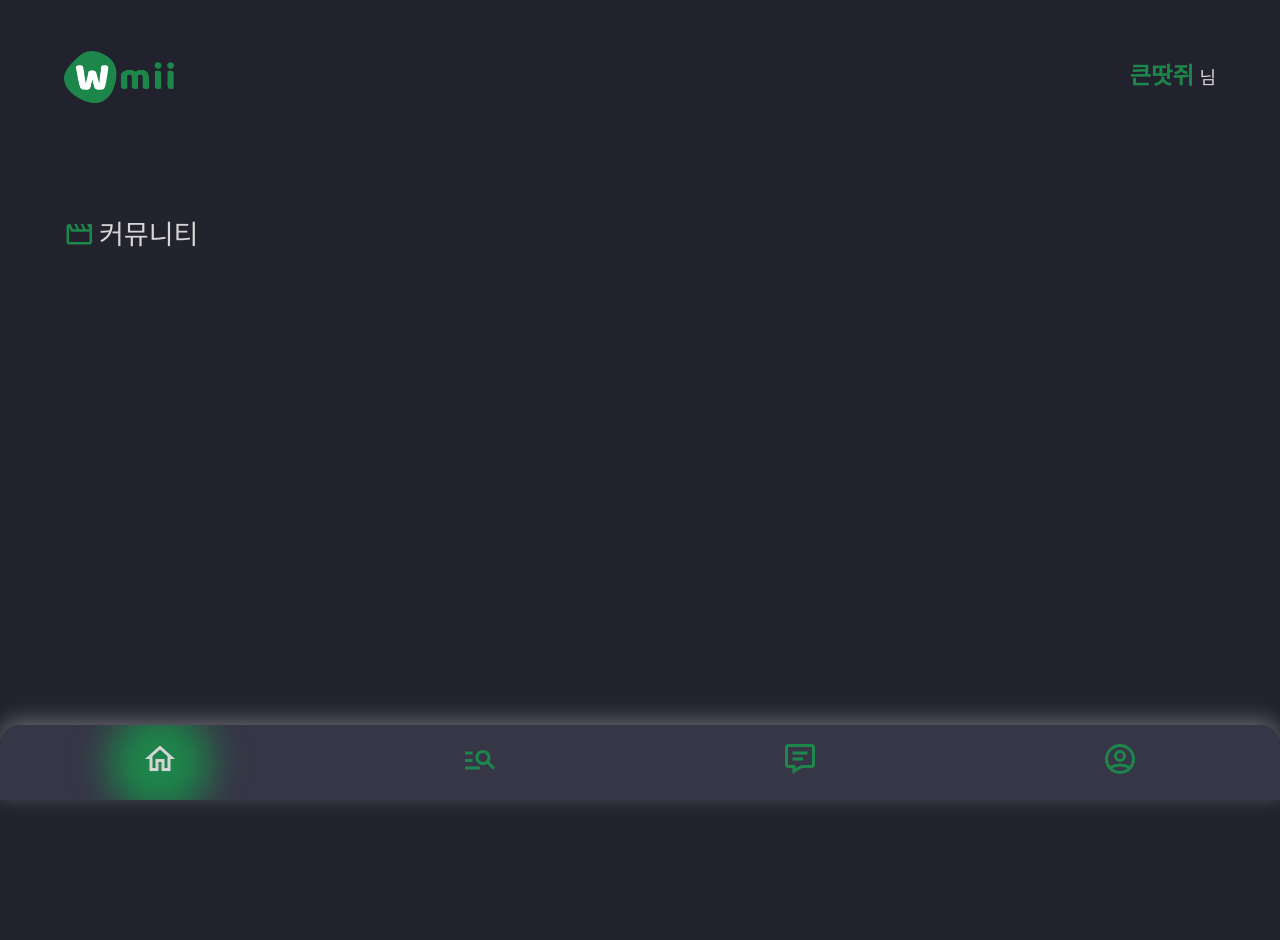
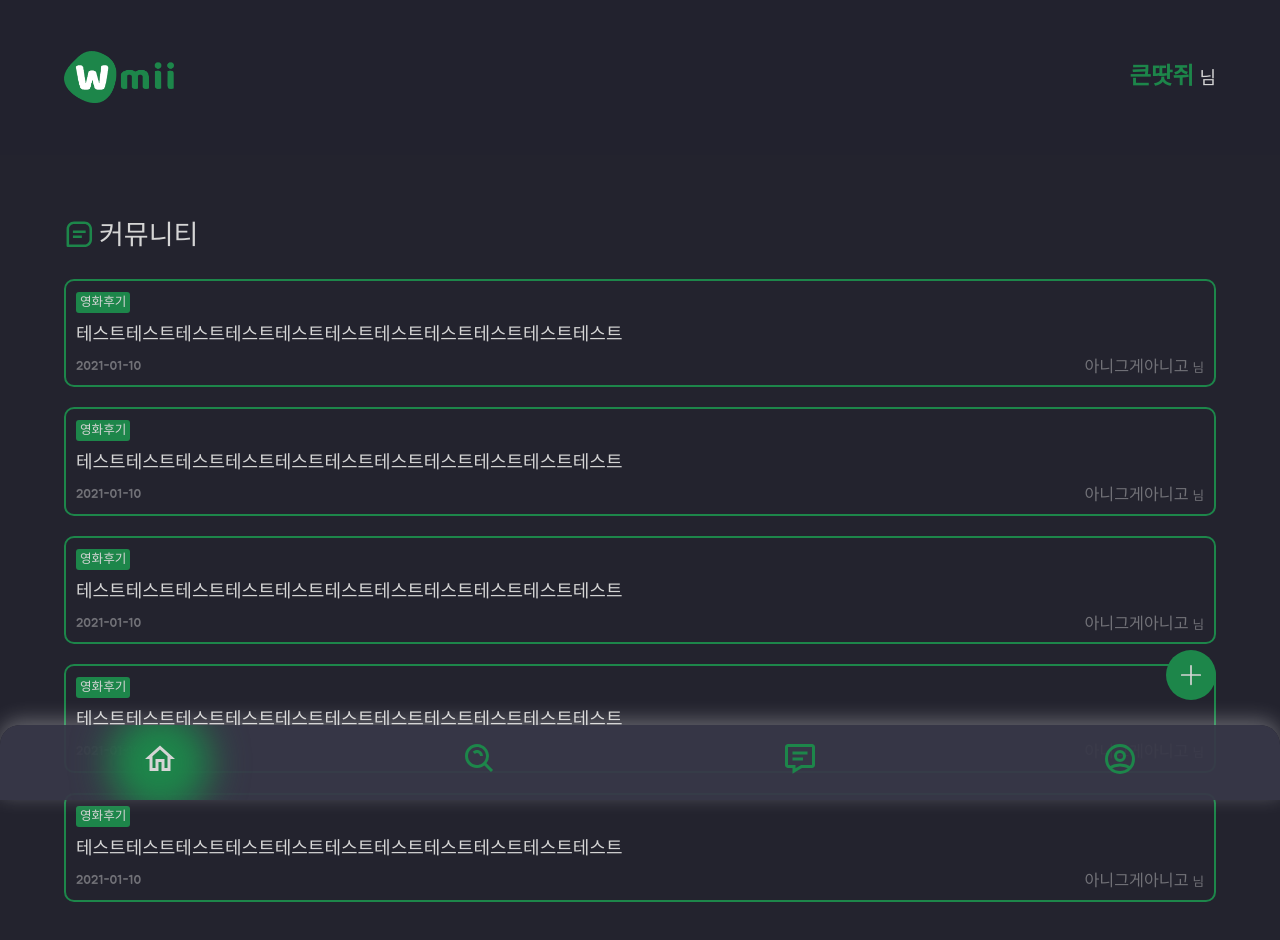
Before and after one commit to devwoodie/wmii-frontend, a React (Create React App) app: page /community in a window 1280 px wide. Shown: the top 940 px of the page. Before the commit the page ends 800 px from the top, so only its background shows below. Built offline with nearby package versions, Linux system fonts and the light colour scheme.

Commit message:
feat : 커뮤니티 페이지 퍼블리싱

```diff
--- a/src/App.js
+++ b/src/App.js
@@ -5,9 +5,9 @@ import Search from "./component/Search";
 import MyInfo from "./component/MyInfo";
 import MyInfoDetail from "./component/MyInfoDetail";
 import MovieDetail from "./component/MovieDetail";
-import { MdOutlineHome, MdOutlineMessage, MdOutlineManageSearch } from 'react-icons/md';
+import { MdOutlineHome } from 'react-icons/md';
 import { HiOutlineUserCircle } from 'react-icons/hi';
-import { BiMessageDetail } from 'react-icons/bi';
+import { BiMessageDetail, BiSearchAlt } from 'react-icons/bi';
 
 import { Routes, Route, Link, useNavigate } from 'react-router-dom';
 import {useEffect, useState} from "react";
@@ -43,7 +43,7 @@ const NavTab = ({navigate,pageIndex,setPageIndex}) => {
     return(
         <div className="navi-wrap">
             <button className={pageIndex === 0 ? "navi-btn active" : "navi-btn"} onClick={() => {navigate('/'); setPageIndex(0)}}><MdOutlineHome/></button>
-            <button className={pageIndex === 1 ? "navi-btn active" : "navi-btn"} onClick={() => {navigate('/search'); setPageIndex(1)}}><MdOutlineManageSearch /></button>
+            <button className={pageIndex === 1 ? "navi-btn active" : "navi-btn"} onClick={() => {navigate('/search'); setPageIndex(1)}}><BiSearchAlt /></button>
             <button className={pageIndex === 2 ? "navi-btn active" : "navi-btn"} onClick={() => {navigate('/community'); setPageIndex(2)}}><BiMessageDetail /></button>
             <button className={pageIndex === 3 ? "navi-btn active" : "navi-btn"} onClick={() => {navigate('/myinfo'); setPageIndex(3)}}><HiOutlineUserCircle /></button>
         </div>
--- a/src/component/Community.js
+++ b/src/component/Community.js
@@ -1,4 +1,5 @@
-import {MdOutlineMovieCreation} from "react-icons/md";
+import {BiMessageSquareDetail} from "react-icons/bi";
+import {BsPlusLg} from "react-icons/bs";
 import axios from "axios";
 import {useEffect, useState} from "react";
 
@@ -6,8 +7,51 @@ const Community = () => {
 
     return(
         <div className="Community inner">
-            <h2 className="wrap-tit"><span className="tit-icon"><MdOutlineMovieCreation/></span> 커뮤니티</h2>
-
+            <h2 className="wrap-tit"><span className="tit-icon"><BiMessageSquareDetail/></span> 커뮤니티</h2>
+            <ul className="community-wrap">
+                <li className="community-cont">
+                    <span className="label">영화후기</span>
+                    <p className="com-text">테스트테스트테스트테스트테스트테스트테스트테스트테스트테스트테스트</p>
+                    <div className="com-sm-text">
+                        <span className="com-now-date">2021-01-10</span>
+                        <span className="com-user-name"><span className="com-user-nick">아니그게아니고</span> 님</span>
+                    </div>
+                </li>
+                <li className="community-cont">
+                    <span className="label">영화후기</span>
+                    <p className="com-text">테스트테스트테스트테스트테스트테스트테스트테스트테스트테스트테스트</p>
+                    <div className="com-sm-text">
+                        <span className="com-now-date">2021-01-10</span>
+                        <span className="com-user-name"><span className="com-user-nick">아니그게아니고</span> 님</span>
+                    </div>
+                </li>
+                <li className="community-cont">
+                    <span className="label">영화후기</span>
+                    <p className="com-text">테스트테스트테스트테스트테스트테스트테스트테스트테스트테스트테스트</p>
+                    <div className="com-sm-text">
+                        <span className="com-now-date">2021-01-10</span>
+                        <span className="com-user-name"><span className="com-user-nick">아니그게아니고</span> 님</span>
+                    </div>
+                </li>
+                <li className="community-cont">
+                    <span className="label">영화후기</span>
+                    <p className="com-text">테스트테스트테스트테스트테스트테스트테스트테스트테스트테스트테스트</p>
+                    <div className="com-sm-text">
+                        <span className="com-now-date">2021-01-10</span>
+                        <span className="com-user-name"><span className="com-user-nick">아니그게아니고</span> 님</span>
+                    </div>
+                </li>
+                <li className="community-cont">
+                    <span className="label">영화후기</span>
+                    <p className="com-text">테스트테스트테스트테스트테스트테스트테스트테스트테스트테스트테스트</p>
+                    <div className="com-sm-text">
+                        <span className="com-now-date">2021-01-10</span>
+                        <span className="com-user-name"><span className="com-user-nick">아니그게아니고</span> 님</span>
+                    </div>
+                </li>
+            </ul>
+            <button className="regist-btn"><BsPlusLg /></button>
+            <div className="write-wrap"></div>
         </div>
     )
 }
--- a/src/css/_community.scss
+++ b/src/css/_community.scss
@@ -3,5 +3,52 @@
 //community
 .Community{
   margin-bottom: 100px;
-
+  .community-wrap{
+    width: 100%;
+    margin-top: 30px;
+    .community-cont{
+      border: 2px solid $mainGreen;
+      border-radius: 10px;
+      padding: 10px;
+      margin-bottom: 20px;
+      .label{
+        background: $mainGreen;
+        font-size: .7rem;
+        padding: 4px;
+        border-radius: 3px;
+        line-height: normal;
+      }
+      .com-text{
+        margin: 15px 0;
+      }
+      .com-sm-text{
+        font-size: .7rem;
+        display: flex;
+        justify-content: space-between;
+        align-items: center;
+        span{
+          color: $whiteOpacity;
+        }
+        .com-user-name{
+          .com-user-nick{
+            font-size: .9rem;
+          }
+        }
+      }
+    }
+  }
+  .regist-btn{
+    background: $mainGreen;
+    width: 50px; height: 50px;
+    position: fixed;
+    right: 5vw; bottom: 100px;
+    font-size: 1.5rem;
+    border-radius: 50%;
+    svg{
+      color: $mainText;
+      position: absolute;
+      left: 50%; top: 50%;
+      transform: translate(-50%, -50%);
+    }
+  }
 }
--- a/src/css/style.css
+++ b/src/css/style.css
@@ -50,6 +50,55 @@
 
 .Community {
   margin-bottom: 100px;
+}
+.Community .community-wrap {
+  width: 100%;
+  margin-top: 30px;
+}
+.Community .community-wrap .community-cont {
+  border: 2px solid #1d864a;
+  border-radius: 10px;
+  padding: 10px;
+  margin-bottom: 20px;
+}
+.Community .community-wrap .community-cont .label {
+  background: #1d864a;
+  font-size: 0.7rem;
+  padding: 4px;
+  border-radius: 3px;
+  line-height: normal;
+}
+.Community .community-wrap .community-cont .com-text {
+  margin: 15px 0;
+}
+.Community .community-wrap .community-cont .com-sm-text {
+  font-size: 0.7rem;
+  display: flex;
+  justify-content: space-between;
+  align-items: center;
+}
+.Community .community-wrap .community-cont .com-sm-text span {
+  color: rgba(213, 213, 213, 0.4392156863);
+}
+.Community .community-wrap .community-cont .com-sm-text .com-user-name .com-user-nick {
+  font-size: 0.9rem;
+}
+.Community .regist-btn {
+  background: #1d864a;
+  width: 50px;
+  height: 50px;
+  position: fixed;
+  right: 5vw;
+  bottom: 100px;
+  font-size: 1.5rem;
+  border-radius: 50%;
+}
+.Community .regist-btn svg {
+  color: #d5d5d5;
+  position: absolute;
+  left: 50%;
+  top: 50%;
+  transform: translate(-50%, -50%);
 }
 
 .Search .search-wrap {
```
Also changed, not shown: 1 other file (tests, documents, lock files or other folders).
